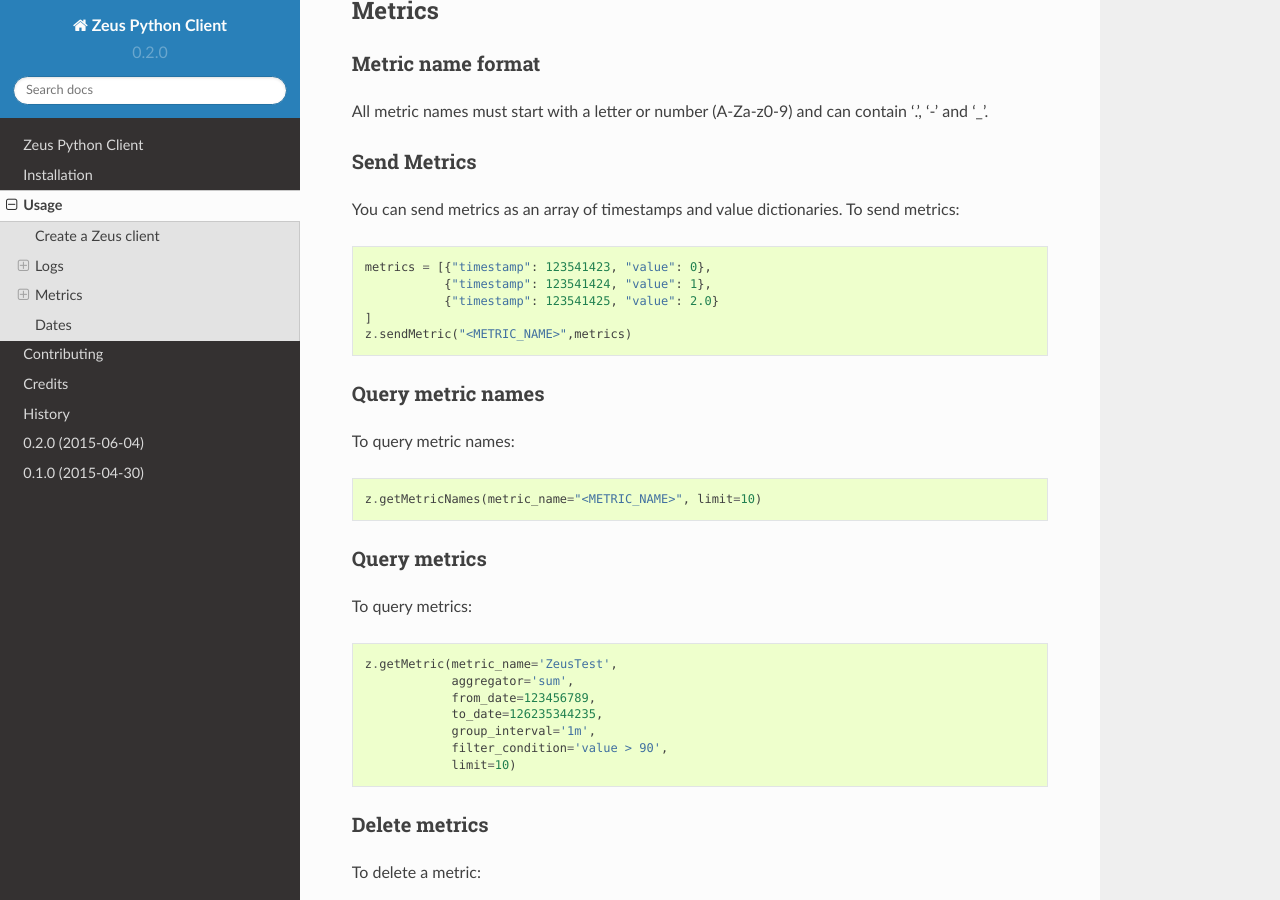
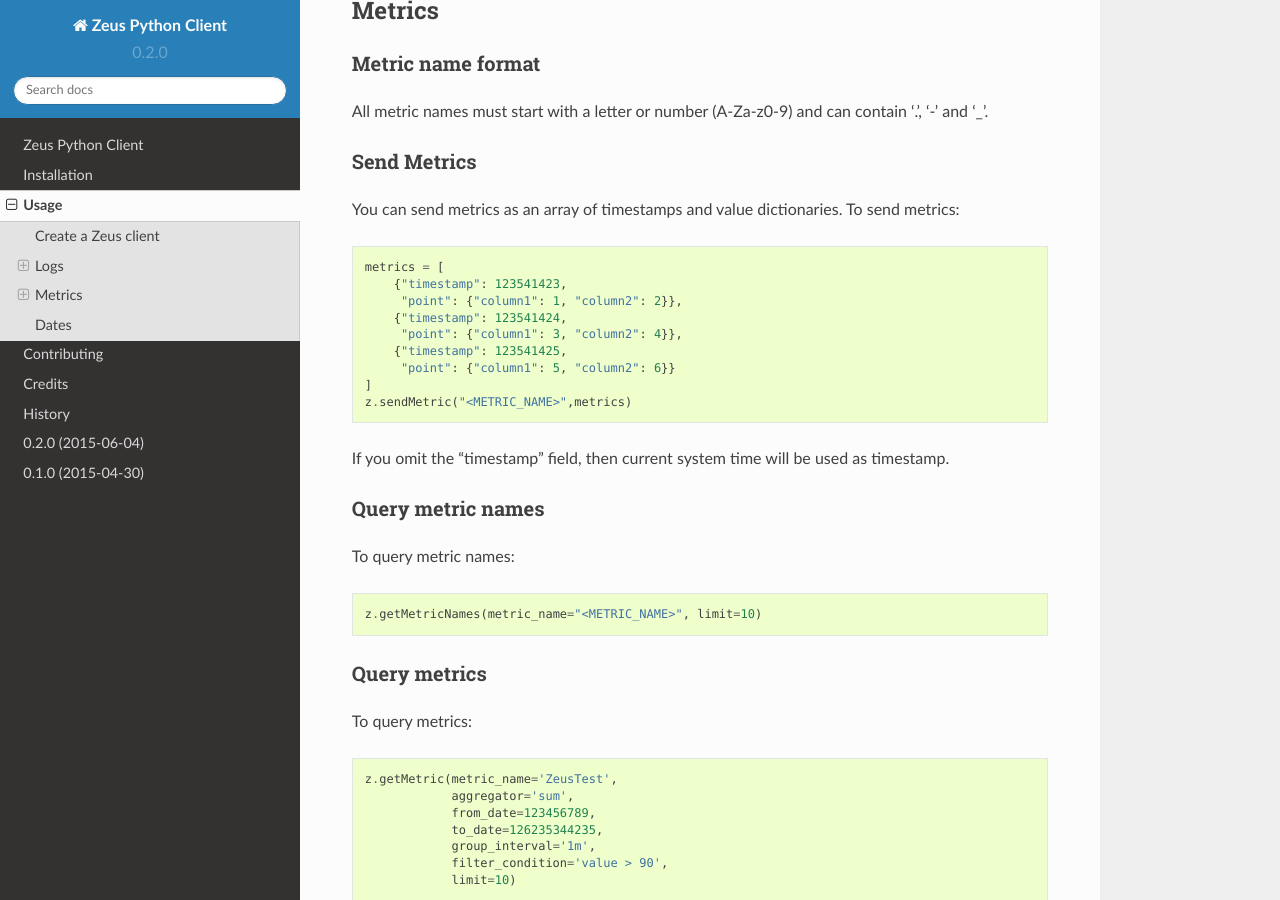
Before and after one commit to CiscoZeus/python-zeusclient, a Sphinx documentation site: the page built from docs/usage.rst, in a window 1280 px wide and 900 px high, scrolled down 1134 px. Built offline with Sphinx 7.4.7 and the Read the Docs theme 2.0.0, drawn with Linux system fonts in a browser that asks for light colours.

Commit message:
fix a message format mistake in doc/usage/"Send Metrics" section.

```diff
--- a/docs/usage.rst
+++ b/docs/usage.rst
@@ -60,11 +60,17 @@
 
 You can send metrics as an array of timestamps and value dictionaries. To send metrics::
 
-    metrics = [{"timestamp": 123541423, "value": 0},
-               {"timestamp": 123541424, "value": 1},
-               {"timestamp": 123541425, "value": 2.0}
+    metrics = [
+        {"timestamp": 123541423,
+         "point": {"column1": 1, "column2": 2}},
+        {"timestamp": 123541424,
+         "point": {"column1": 3, "column2": 4}},
+        {"timestamp": 123541425,
+         "point": {"column1": 5, "column2": 6}}
     ]
     z.sendMetric("<METRIC_NAME>",metrics)
+
+If you omit the "timestamp" field, then current system time will be used as timestamp.
 
 Query metric names
 ~~~~~~~~~~~
```
